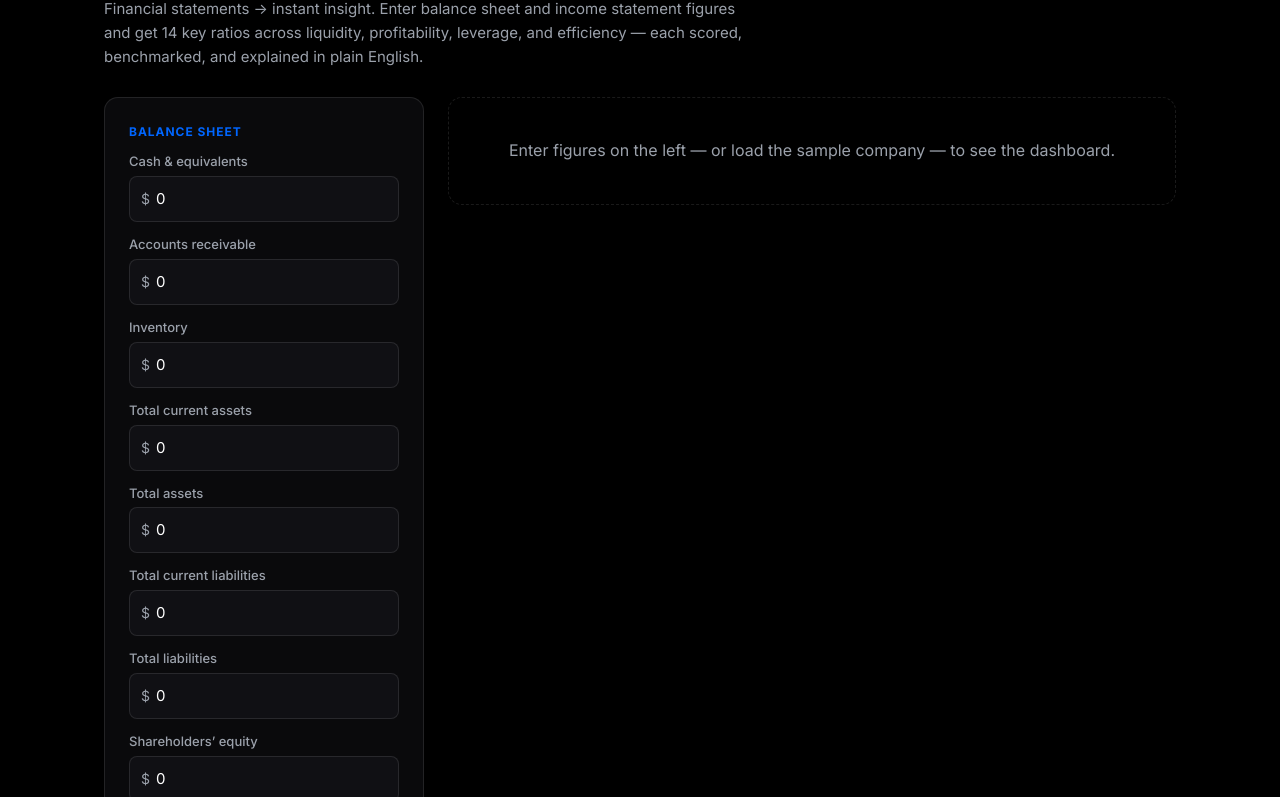
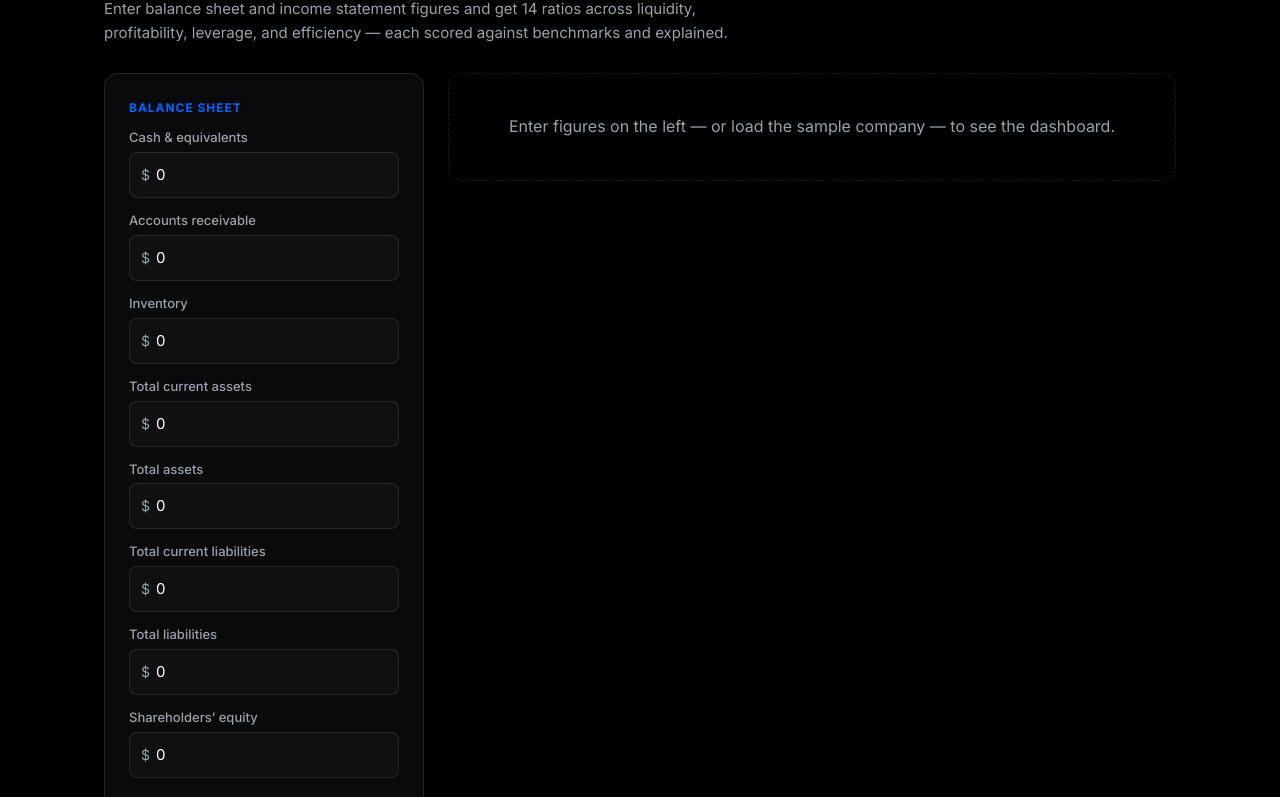
Before and after one commit to NoahBulbring/ratiolens, a plain HTML site: page index.html in a window 1280 px wide. Shown: the part 92-889 px from the top of the page. Drawn offline with Linux system fonts and the light colour scheme.

Commit message:
Tidy comments and copy

```diff
--- a/app.js
+++ b/app.js
@@ -1,5 +1,3 @@
-/* ── RatioLens — UI ───────────────────────────────────────── */
-
 const $ = (id) => document.getElementById(id);
 
 function buildInputs() {
@@ -44,7 +42,6 @@ function statusCls(score) {
   return score >= 0.66 ? 'good' : score >= 0.4 ? 'watch' : 'poor';
 }
 
-/* SVG donut gauge for the health score */
 function drawGauge(score) {
   const pctVal = Math.round(score * 100);
   const r = 52, c = 2 * Math.PI * r;
@@ -63,7 +60,6 @@ function render() {
   const a = analyze(d);
   drawGauge(a.health);
 
-  // category score chips
   $('cat-scores').innerHTML = CATEGORIES.map((c) => {
     const s = a.byCat[c].score;
     return `<div class="cat-chip ${statusCls(s)}">
@@ -72,7 +68,6 @@ function render() {
     </div>`;
   }).join('');
 
-  // ratio cards by category
   $('ratio-groups').innerHTML = CATEGORIES.map((c) => `
     <h2 class="sub">${c}</h2>
     <div class="ratio-grid">
--- a/index.html
+++ b/index.html
@@ -16,7 +16,7 @@
   <header class="header">
     <div class="container">
       <div class="logo"><span class="mark">RL</span>RatioLens</div>
-      <p class="tagline">Financial statements → instant insight. Enter balance sheet and income statement figures and get 14 key ratios across liquidity, profitability, leverage, and efficiency — each scored, benchmarked, and explained in plain English.</p>
+      <p class="tagline">Enter balance sheet and income statement figures and get 14 ratios across liquidity, profitability, leverage, and efficiency — each scored against benchmarks and explained.</p>
     </div>
   </header>
 
--- a/style.css
+++ b/style.css
@@ -1,6 +1,3 @@
-/* ── RatioLens ───────────────────────────────────────────────
-   Pure black · white text · electric blue #0066FF · Inter    */
-
 :root {
   --black: #000000;
   --white: #ffffff;
```
Also changed, not shown: ratios.js (+3 -5 lines).
